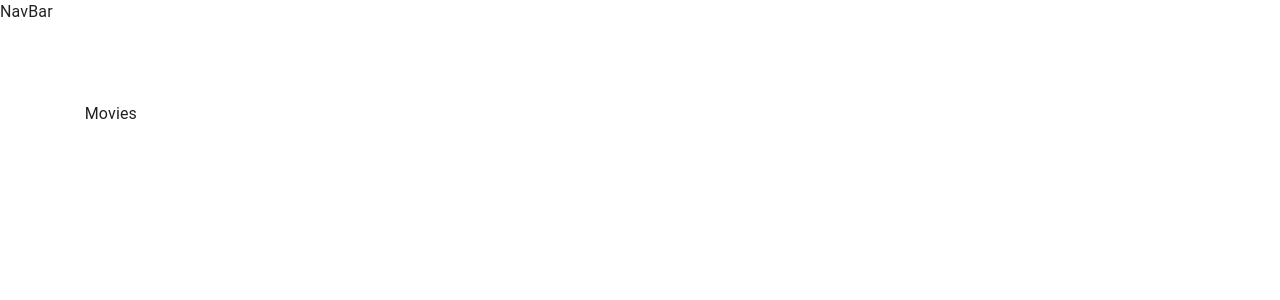
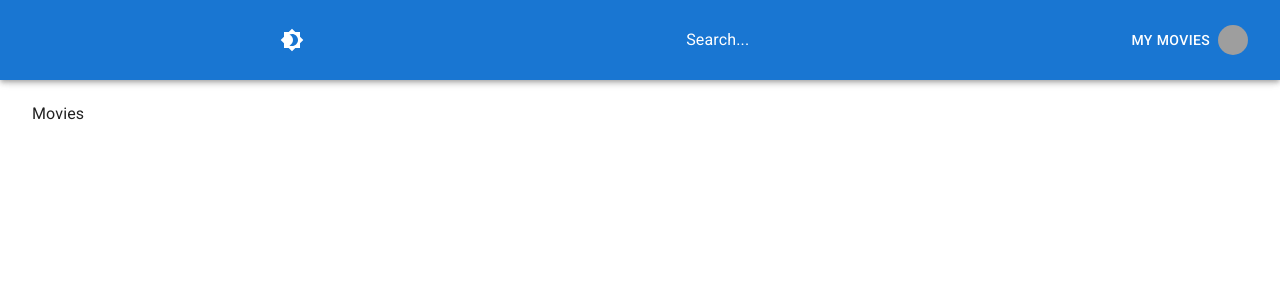
Before and after one commit to himan005/filmpire, a React (Vite) app: page / in a window 1280 px wide. Shown: the top 300 px of the page. Built offline with nearby package versions, Linux system fonts and the light colour scheme; grey boxes are pictures that could not be loaded.

Commit message:
set up navbar UI

```diff
--- a/index.html
+++ b/index.html
@@ -3,6 +3,13 @@
   <head>
     <meta charset="UTF-8" />
     <link rel="icon" type="image/svg+xml" href="/vite.svg" />
+    <link rel="preconnect" href="https://fonts.googleapis.com" />
+    <link rel="preconnect" href="https://fonts.gstatic.com" crossorigin />
+    <link
+      rel="stylesheet"
+     href="https://fonts.googleapis.com/css2?family=Roboto:wght@300;400;500;700&display=swap"
+    />
+
     <meta name="viewport" content="width=device-width, initial-scale=1.0" />
     <title>FileFirm</title>
   </head>
--- a/src/components/NavBar/NavBar.jsx
+++ b/src/components/NavBar/NavBar.jsx
@@ -1,8 +1,46 @@
 import React from 'react';
+import { Link } from 'react-router-dom';
+import { AppBar, IconButton, Toolbar, Drawer, Button, Avatar, useMediaQuery, Icon } from '@mui/material';
+import { Menu, AccountCircle, Brightness4, Brightness7  } from '@mui/icons-material';
+import { useTheme } from '@mui/material/styles';
 
+import useStyles from './styles'
 const NavBar = () => {
+    const classes = useStyles()
+    const isMobile = useMediaQuery('(max-width:600px)')
+    const theme = useTheme()
+    const isAuthenticated = true
   return (
-    <div>NavBar</div>
+    <>
+    <AppBar position='fixed'>
+        <Toolbar className={classes.toolbar}>
+            {
+                isMobile && (
+                <IconButton color="inherit" edge="start" style={{outline:'none'}} onClick={()=> {}} className={classes.menuButton}><Menu /></IconButton>)
+            }
+            <IconButton color="inherit" sx={{ml:1}} onClick={() =>{}}>
+                {theme.palette.mode ==='dark' ? <Brightness7 /> : <Brightness4 />}
+            </IconButton>
+            {!isMobile && 'Search...'}
+            <div>
+                {!isAuthenticated ?
+                    (<Button color="inherit" onClick={()=> {}} >Login &nbsp;</Button>) :
+                    (
+                        <Button color="inherit" component={Link} to={`/profile/:id`} className={classes.linkButton} onClick={() => {}}>
+                            {!isMobile && <>My Movies &nbsp;</>}
+                            <Avatar
+                                style={{width:30, height:30}}
+                                alt='profile'
+                                src="https://cdn.pixabay.com/photo/2016/08/08/09/17/avatar-1577909_960_720.png"
+                            />
+                        </Button>
+                    )
+                }
+            </div>
+            {isMobile && 'Search...'}
+        </Toolbar>
+    </AppBar>
+    </>
   )
 }
 
--- /dev/null
+++ b/src/components/NavBar/styles.js
@@ -0,0 +1,20 @@
+import { makeStyles } from "@mui/styles";
+
+export default makeStyles((theme) => ({
+    toolbar :{
+        height: '80px',
+        display:'flex',
+        justifyContent:'space-between',
+        marginLeft:'240px',
+        [theme.breakpoints.down('sm')]:{
+            marginLeft:0,
+            flexWrap:'wrap'
+        },
+    },
+    menuButton:{
+        marginRight: theme.spacing(2),
+        [theme.breakpoints.up('sm')]:{
+            display:'none'
+        },
+    },
+}))
--- a/src/main.jsx
+++ b/src/main.jsx
@@ -1,13 +1,15 @@
 import React from 'react'
 import ReactDOM from 'react-dom/client'
 import { BrowserRouter } from 'react-router-dom'
+import { createTheme, ThemeProvider } from '@mui/material/styles'
 import App from './App.jsx'
-import './index.css'
 
-
+const theme = createTheme({})
 
 ReactDOM.createRoot(document.getElementById('root')).render(
-    <BrowserRouter>
-    <App />
-    </BrowserRouter>
+    <ThemeProvider theme={theme}>
+      <BrowserRouter >
+      <App />
+      </BrowserRouter>
+    </ThemeProvider>
 )
```
